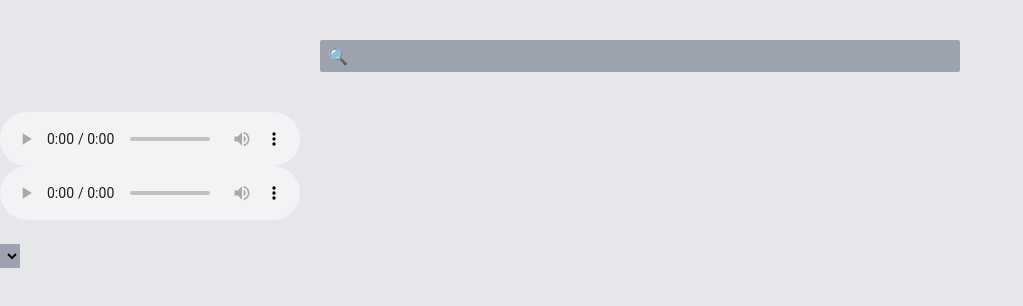
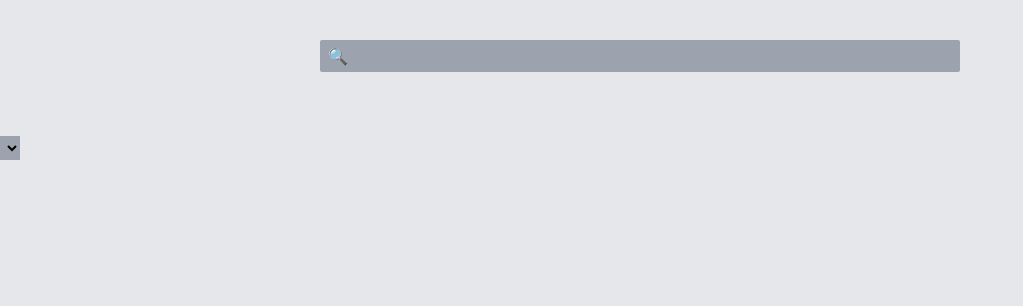
Before and after one commit to ItsMos/yet-another-soundboard, a Vue app: page / in a window 1280 px wide. Shown: the top 306 px of the page, without its empty margins (0-1023 px from the left). Built offline with nearby package versions, Linux system fonts and the light colour scheme.

Commit message:
Audio() instead of html element

```diff
--- a/src/App.vue
+++ b/src/App.vue
@@ -1,7 +1,6 @@
 <script setup lang="ts">
 import { ref } from 'vue'
 import { useStore } from './store'
-import player from './components/player.vue'
 const store = useStore()
 const devices = ref(<MediaDeviceInfo[]>[])
 
@@ -10,19 +9,15 @@ navigator.mediaDevices.enumerateDevices()
   devices.value = devs.filter(d => d.kind == 'audiooutput')
 })
 
+function play(path: string) {
+  store.play(path)
+}
+
 const input = ref('')
-
-function play(path: string) {
-  store.playing = false
-  setTimeout(() => {
-    store.playing = true
-    if (store.soundPlaying !== path) {
-      store.soundPlaying = path
-      console.log('new')
-
-    }
-  }, 0)
-  // store.play(path)
+function changeOutputDevice() {
+  store.outputDevice = input.value
+  // @ts-ignore
+  store.audio.setSinkId(input.value)
 }
 </script>
 
@@ -47,9 +42,9 @@ function play(path: string) {
       {{ sound.name }}
     </div>
   </div>
-  <player/>
+
   <br/>
-  <select class="bg-gray-400" v-model="input" @change="store.outputDevice = input">
+  <select class="bg-gray-400" v-model="input" @change="changeOutputDevice">
     <option
       v-for="device in devices" :key="device.kind+device.deviceId" :value="device.deviceId">
       {{ device.label }}
--- a/src/components/player.vue
+++ /dev/null
@@ -1,57 +0,0 @@
-<script setup lang="ts">
-import { onMounted, ref, computed, watch } from 'vue'
-import { useStore } from '../store'
-const store = useStore()
-
-const audio1 = ref()
-const audio2 = ref()
-// const audioSrc = ref('')
-const audioSrc = computed(() => store.soundPlaying)
-
-function onAudioReady(this: HTMLAudioElement) {
-  console.log('readyState ' + this.readyState)
-  if (store.playing && this.readyState >= 2)
-    this.play()
-}
-
-onMounted(() => {
-  audio1.value.volume = 0.25
-  audio2.value.volume = 0.25
-  audio1.value.onloadeddata = onAudioReady
-  audio2.value.onloadeddata = onAudioReady
-})
-
-watch(() => store.playing, (playing) => {
-  console.log('playing', playing)
-  console.log(audio1.value.readyState)
-
-  if (playing && (audio1.value.readyState >=2 && audio2.value.readyState >=2)) {
-    console.log('yes')
-
-    audio1.value.play()
-    audio2.value.play()
-  }
-
-  if (!playing) {
-    audio1.value.pause()
-    audio2.value.pause()
-    audio1.value.currentTime = 0
-    audio2.value.currentTime = 0
-  }
-})
-
-// watch(() => store.soundPlaying, (src) => {
-//   audioSrc.value = src
-// })
-
-watch(() => store.outputDevice, (outputDevice) => {
-  console.log('outputDevice', outputDevice)
-  audio1.value.setSinkId(outputDevice)
-})
-
-</script>
-
-<template>
-  <audio :src="audioSrc" @ended="store.playing = false" controls ref="audio1"></audio>
-  <audio :src="audioSrc" controls ref="audio2"></audio>
-</template>
--- a/src/store.ts
+++ b/src/store.ts
@@ -5,15 +5,18 @@ const audio = new Audio()
 audio.oncanplay = audio.play
 audio.volume = 0.25
 
+const audio2 = new Audio()
+audio2.oncanplay = audio2.play
+audio2.volume = 0.25
+
 export const useStore = defineStore('store', {
   state: () => {
     return {
-      playing: false as boolean | string,
       outputDevice: '',
       sounds,
-      soundPlaying: '',
       src: '',
-      audio
+      audio,
+      audio2
     }
   },
 
@@ -22,11 +25,14 @@ export const useStore = defineStore('store', {
       if (this.src !== src) {
         this.src = src
         this.audio.src = src
+        this.audio2.src = src
       }
 
       if (this.src === src && this.audio.readyState > 2) {
         this.audio.currentTime = 0
         this.audio.play()
+        this.audio2.currentTime = 0
+        this.audio2.play()
       }
     }
   }
```
Also changed, not shown: 1 other file (tests, documents, lock files or other folders).
